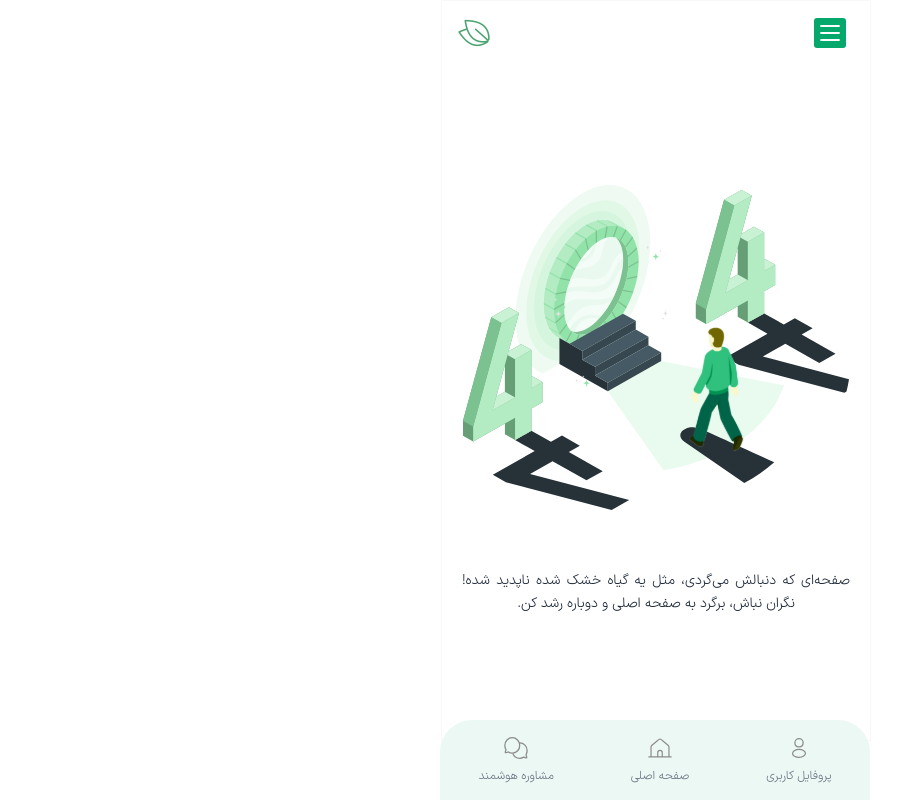
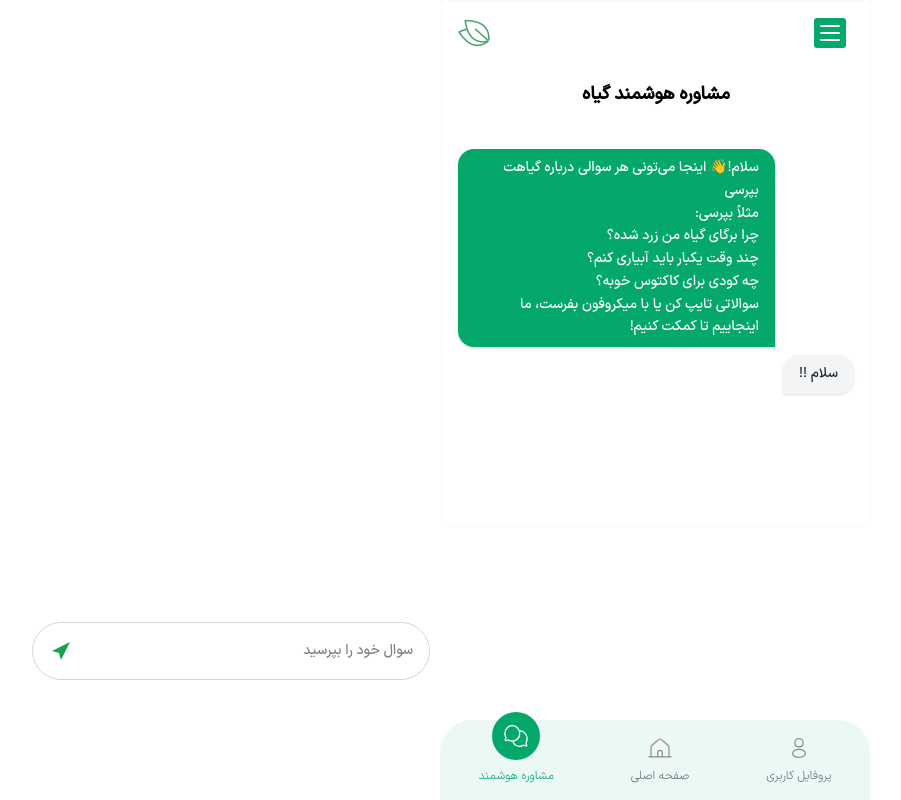
Before and after one commit to alirezzasarkar/smart-greenhouse-assistant, a React (Vite) app: page /smart-consultant in a window 1280 px wide. Shown: the whole page, without its empty margins (16-917 px from the left). Built offline with nearby package versions, Linux system fonts and the light colour scheme.

Commit message:
add SmartConsultant

```diff
--- a/src/App.jsx
+++ b/src/App.jsx
@@ -19,6 +19,7 @@ import EditAccountInfo from "./pages/EditAccountInfo";
 import BuySubscription from "./pages/BuySubscription";
 import Payments from "./pages/Payments";
 import AnalysisHistory from "./pages/AnalysisHistory";
+import SmartConsultant from "./pages/SmartConsultant";
 
 function App() {
   const [showModal, setShowModal] = useState(false);
@@ -79,6 +80,7 @@ function App() {
             element={<FertilizerDetection />}
           />
           <Route path="/water-detection" element={<WaterDetection />} />
+          <Route path="/smart-consultant" element={<SmartConsultant />} />
           <Route path="/buy-subscription" element={<BuySubscription />} />
           <Route path="*" element={<NotFound />} />
         </Route>
--- /dev/null
+++ b/src/components/common/SmartConsultantChat.jsx
@@ -0,0 +1,24 @@
+import React from "react";
+
+const SmartConsultantChat = ({ messages }) => {
+  return (
+    <div className="flex flex-col gap-2 mb-4">
+      {messages.map((msg, idx) => (
+        <div
+          key={idx}
+          className={`max-w-[80%] rounded-2xl px-4 py-2 text-sm leading-relaxed shadow-sm ${
+            msg.from === "bot"
+              ? "self-end bg-color text-white rounded-br-none"
+              : "self-start bg-gray-100 text-gray-800 rounded-bl-none"
+          }`}
+        >
+          {msg.text.split("\n").map((line, i) => (
+            <div key={i}>{line}</div>
+          ))}
+        </div>
+      ))}
+    </div>
+  );
+};
+
+export default SmartConsultantChat;
--- /dev/null
+++ b/src/components/common/SmartConsultantInput.jsx
@@ -0,0 +1,32 @@
+import React, { useState } from "react";
+
+const SmartConsultantInput = ({ onSend }) => {
+  const [value, setValue] = useState("");
+
+  const handleSend = () => {
+    if (value.trim()) {
+      onSend(value);
+      setValue("");
+    }
+  };
+
+  return (
+    <div className="flex items-center border border-gray-300 rounded-4xl px-4 py-4 mb-10">
+      <input
+        type="text"
+        className="flex-1 border-none outline-none bg-transparent text-sm"
+        placeholder="سوال خود را بپرسید"
+        value={value}
+        onChange={(e) => setValue(e.target.value)}
+        onKeyDown={(e) => e.key === "Enter" && handleSend()}
+      />
+      <button className="text-green-500 mr-2" onClick={handleSend}>
+        <svg width="24" height="24" fill="none" viewBox="0 0 24 24">
+          <path d="M3 12l18-9-9 18-2-7-7-2z" fill="#16A34A" />
+        </svg>
+      </button>
+    </div>
+  );
+};
+
+export default SmartConsultantInput;
--- a/src/layouts/MainLayout.jsx
+++ b/src/layouts/MainLayout.jsx
@@ -52,7 +52,7 @@ const MainLayout = () => {
       activeIconSrc: "/public/assets/icons/home.svg",
     },
     {
-      to: "/test1",
+      to: "/smart-consultant",
       label: "مشاوره هوشمند",
       iconSrc: "/public/assets/icons/consultant-1.svg",
       activeIconSrc: "/public/assets/icons/consultant.svg",
--- /dev/null
+++ b/src/pages/SmartConsultant.jsx
@@ -0,0 +1,34 @@
+import React, { useState } from "react";
+import SmartConsultantChat from "../components/common/SmartConsultantChat";
+import SmartConsultantInput from "../components/common/SmartConsultantInput";
+
+const SmartConsultant = () => {
+  const [messages, setMessages] = useState([
+    {
+      from: "bot",
+      text: `سلام!👋 اینجا می‌تونی هر سوالی درباره گیاهت بپرسی\nمثلاً بپرسی:\nچرا برگای گیاه من زرد شده؟\nچند وقت یکبار باید آبیاری کنم؟\nچه کودی برای کاکتوس خوبه؟\nسوالاتی تایپ کن یا با میکروفون بفرست، ما اینجاییم تا کمکت کنیم!`,
+    },
+    { from: "user", text: "سلام !!" },
+  ]);
+
+  const handleSend = (msg) => {
+    setMessages((prev) => [...prev, { from: "user", text: msg }]);
+  };
+
+  return (
+    <div className="flex flex-col h-full p-4">
+      <h1 className="text-center font-bold text-lg mb-10">
+        مشاوره هوشمند گیاه
+      </h1>
+      <SmartConsultantChat messages={messages} />
+      <div
+        className="fixed bottom-20 left-0 w-full px-4"
+        style={{ maxWidth: 430, margin: "0 auto" }}
+      >
+        <SmartConsultantInput onSend={handleSend} />
+      </div>
+    </div>
+  );
+};
+
+export default SmartConsultant;
```
